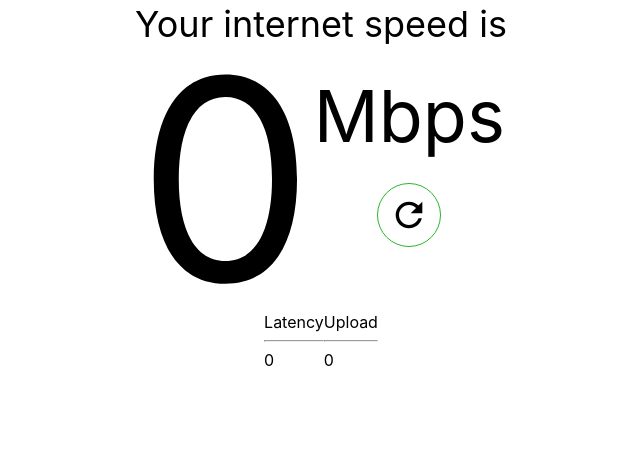
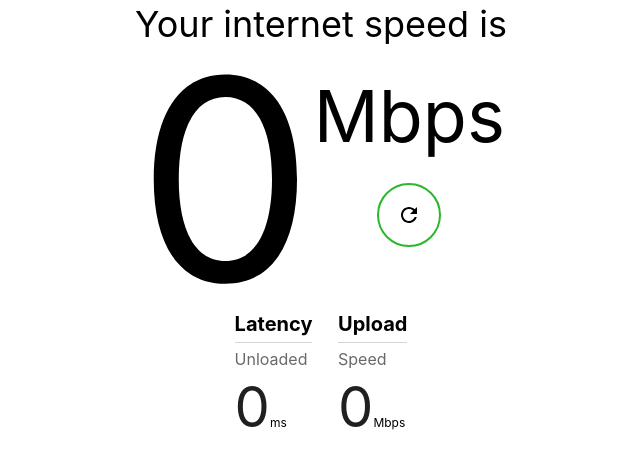
Before and after one commit to barrymun/speedtest, a React (Create React App) app in the folder client/: page / in a window 1280 px wide. Shown: the top 468 px of the page, without its empty margins (319-959 px from the left). Built offline with nearby package versions, Linux system fonts and the light colour scheme.

Commit message:
adding latency & upload setion styles

```diff
--- a/client/src/SpeedTest/Main.js
+++ b/client/src/SpeedTest/Main.js
@@ -219,27 +219,42 @@ class Main extends React.Component {
                 </div>
 
                 <div className={`latencyUploadSect`}>
-                    <div className={`latency`}>
-                        <div>
+                    <div className={``}>
+                        <div className={`latency`}>
                             Latency
                         </div>
-                        <hr/>
+                        <div className={`lmLabel`}>
+                            Unloaded
+                        </div>
                         <div>
-                            {averagePing}
+                            <span className={`lmMetric`}>
+                                {averagePing}
+                            </span>
+                            <span className={`lmInfo`}>
+                                ms
+                            </span>
                         </div>
                     </div>
-                    <div className={`upload`}>
-                        <div>
+                    <div className={`spacer`}/>
+                    <div className={``}>
+                        <div className={`upload`}>
                             Upload
                         </div>
-                        <hr/>
+                        <div className={`lmLabel`}>
+                            Speed
+                        </div>
                         <div>
-                            {averageUploadSpeedMbps}
+                            <span className={`lmMetric`}>
+                                {averageUploadSpeedMbps}
+                            </span>
+                            <span className={`lmInfo`}>
+                                Mbps
+                            </span>
                         </div>
                     </div>
                 </div>
             </div>
-        )
+        );
     }
 }
 
--- a/client/src/SpeedTest/static/css/Main.css
+++ b/client/src/SpeedTest/static/css/Main.css
@@ -49,19 +49,19 @@
 .refresh {
     display: block;
     margin-top: 3vh;
+    /*height: 5vh !important;*/
+    /*width: 5vh !important;*/
 }
 
 .refreshBtn {
-    border: 1px solid #2ab72a !important;
-    color: black;
-    height: 8vh;
-    width: 8vh;
+    border: 2px solid #2ab72a !important;
+    color: black !important;
+    height: 8vh !important;
+    width: 8vh !important;
 }
 
 .refreshIcon {
     color: black;
-    height: 5vh !important;
-    width: 5vh !important;
 }
 
 .refreshBtn:hover {
@@ -72,5 +72,33 @@
     display: flex;
     display: -webkit-flex;
     align-items: center;
-    justify-content: space-evenly;
+    justify-content: space-between;
 }
+
+.latency,
+.upload {
+    font-size: 2.5vh;
+    font-weight: bold;
+    border-bottom: 1px solid #d5d4d1;
+    padding-bottom: 0.75vh;
+    margin-bottom: 0.75vh;
+}
+
+.spacer {
+    width: 2vw;
+}
+
+.lmLabel {
+    color: #6b6967;
+    font-size: 2vh;
+    padding-bottom: 0.5vh;
+}
+
+.lmMetric {
+    color: #221f1f;
+    font-size: 7vh;
+}
+
+.lmInfo {
+    font-size: 1.5vh;
+}
```
